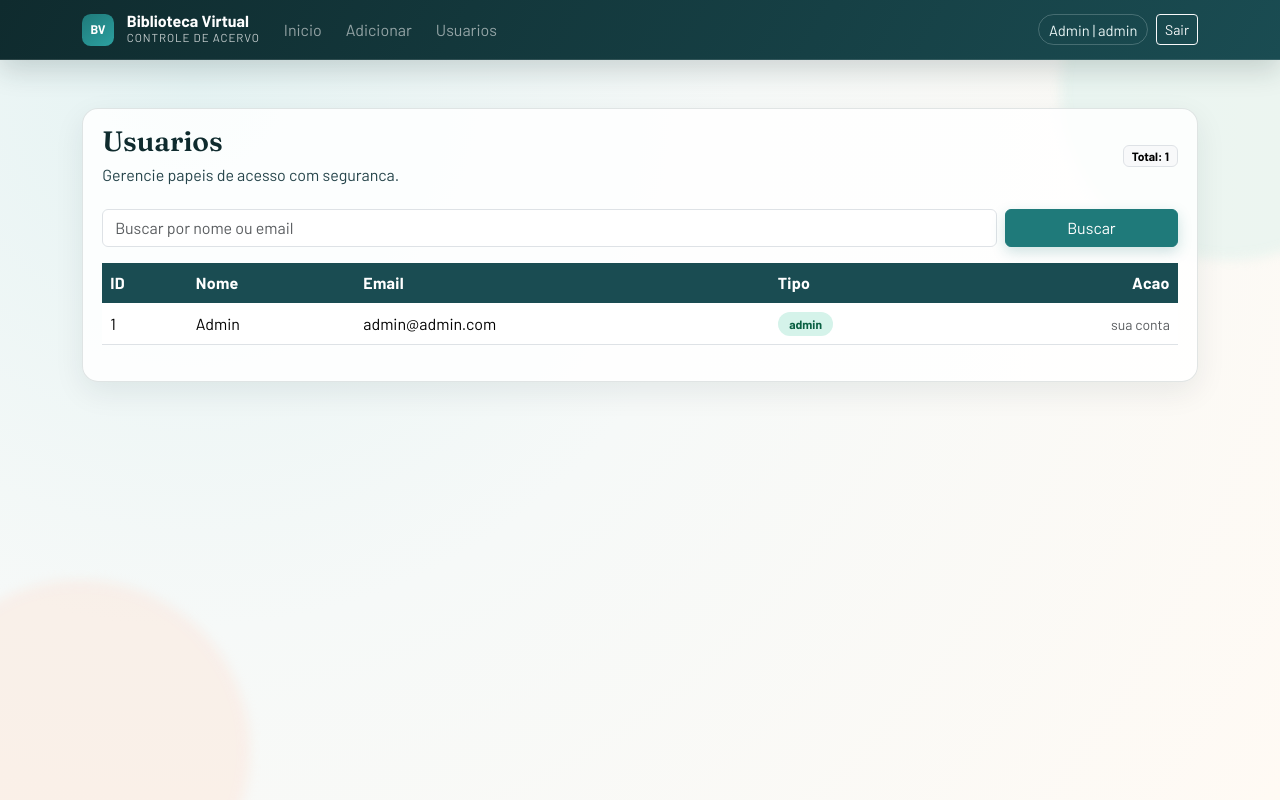
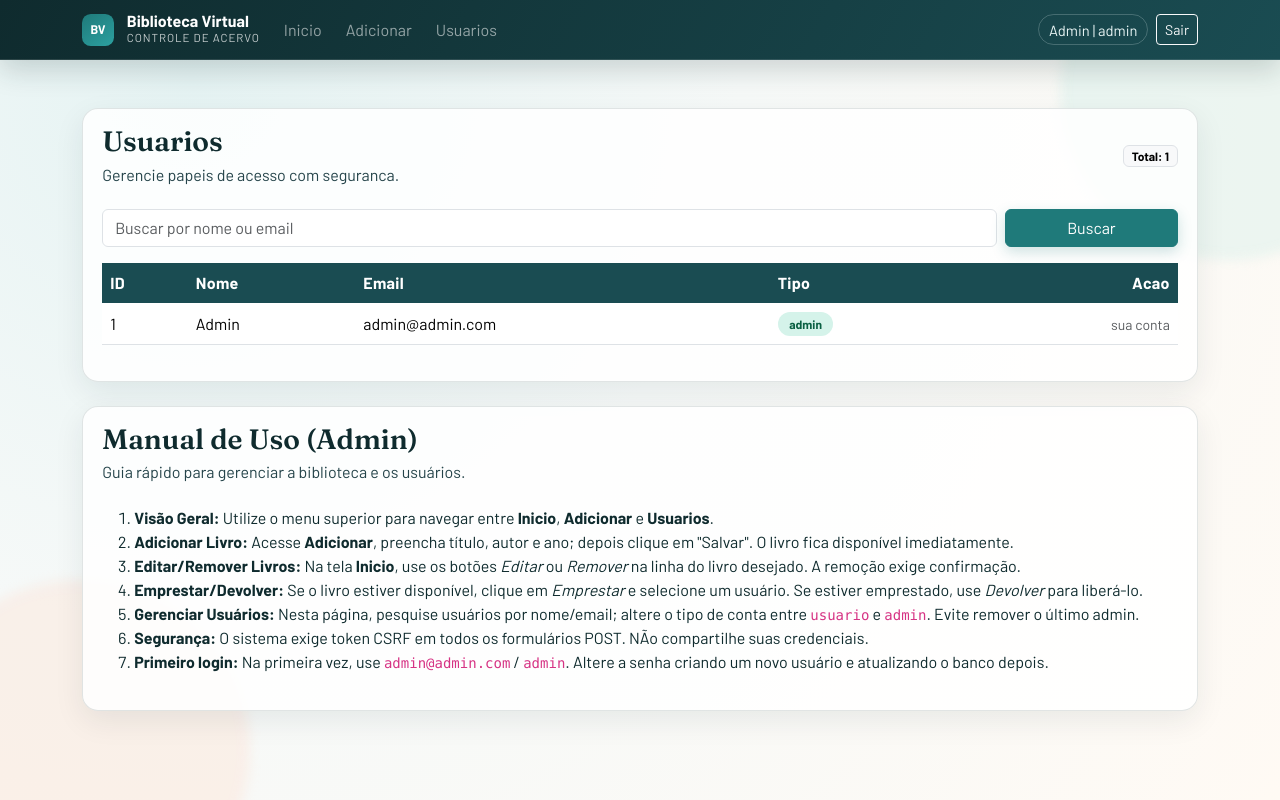
Before and after one commit to AshleySouza/biblioteca_virtual, a Flask app: page /usuarios in a window 1280 px wide. Run offline with Flask 3, Linux system fonts and the light colour scheme; a user stored in the database is signed in; data comes from the database, SQL or seed files in the repository.

Commit message:
Adicionar manual de uso detalhado para admin na página de usuários

```diff
--- a/templates/usuarios.html
+++ b/templates/usuarios.html
@@ -89,7 +89,30 @@
                 </ul>
             </nav>
         {% endif %}
-    </div>
-</section>
+        </div>
+    </section>
+
+    <section class="panel mt-4">
+        <div class="panel-header">
+            <div class="title-row">
+                <div>
+                    <h3 class="mb-1">Manual de Uso (Admin)</h3>
+                    <p class="muted">Guia rápido para gerenciar a biblioteca e os usuários.</p>
+                </div>
+            </div>
+        </div>
+
+        <div class="panel-body">
+            <ol>
+                <li><strong>Visão Geral:</strong> Utilize o menu superior para navegar entre <strong>Inicio</strong>, <strong>Adicionar</strong> e <strong>Usuarios</strong>.</li>
+                <li><strong>Adicionar Livro:</strong> Acesse <strong>Adicionar</strong>, preencha título, autor e ano; depois clique em "Salvar". O livro fica disponível imediatamente.</li>
+                <li><strong>Editar/Remover Livros:</strong> Na tela <strong>Inicio</strong>, use os botões <em>Editar</em> ou <em>Remover</em> na linha do livro desejado. A remoção exige confirmação.</li>
+                <li><strong>Emprestar/Devolver:</strong> Se o livro estiver disponível, clique em <em>Emprestar</em> e selecione um usuário. Se estiver emprestado, use <em>Devolver</em> para liberá-lo.</li>
+                <li><strong>Gerenciar Usuários:</strong> Nesta página, pesquise usuários por nome/email; altere o tipo de conta entre <code>usuario</code> e <code>admin</code>. Evite remover o último admin.</li>
+                <li><strong>Segurança:</strong> O sistema exige token CSRF em todos os formulários POST. NÃo compartilhe suas credenciais.</li>
+                <li><strong>Primeiro login:</strong> Na primeira vez, use <code>admin@admin.com</code> / <code>admin</code>. Altere a senha criando um novo usuário e atualizando o banco depois.</li>
+            </ol>
+        </div>
+    </section>
 
 {% endblock %}
```
